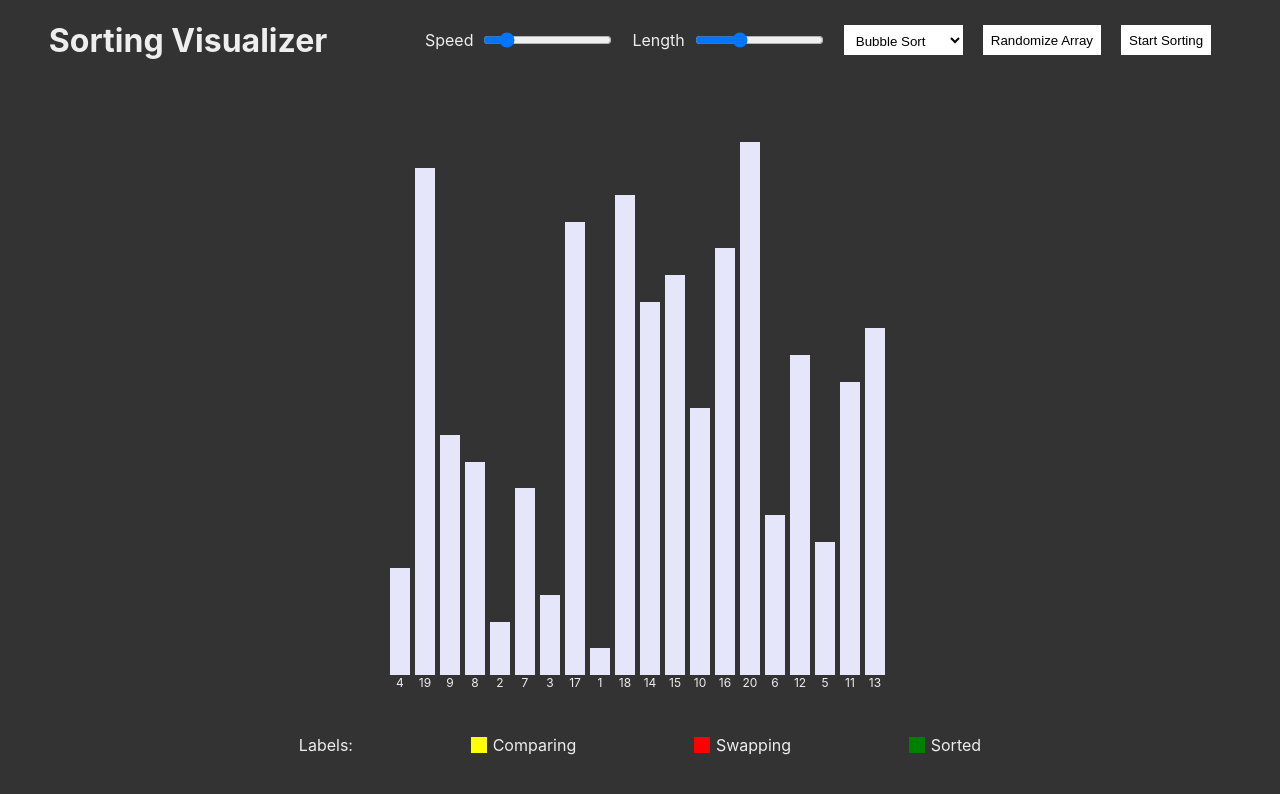
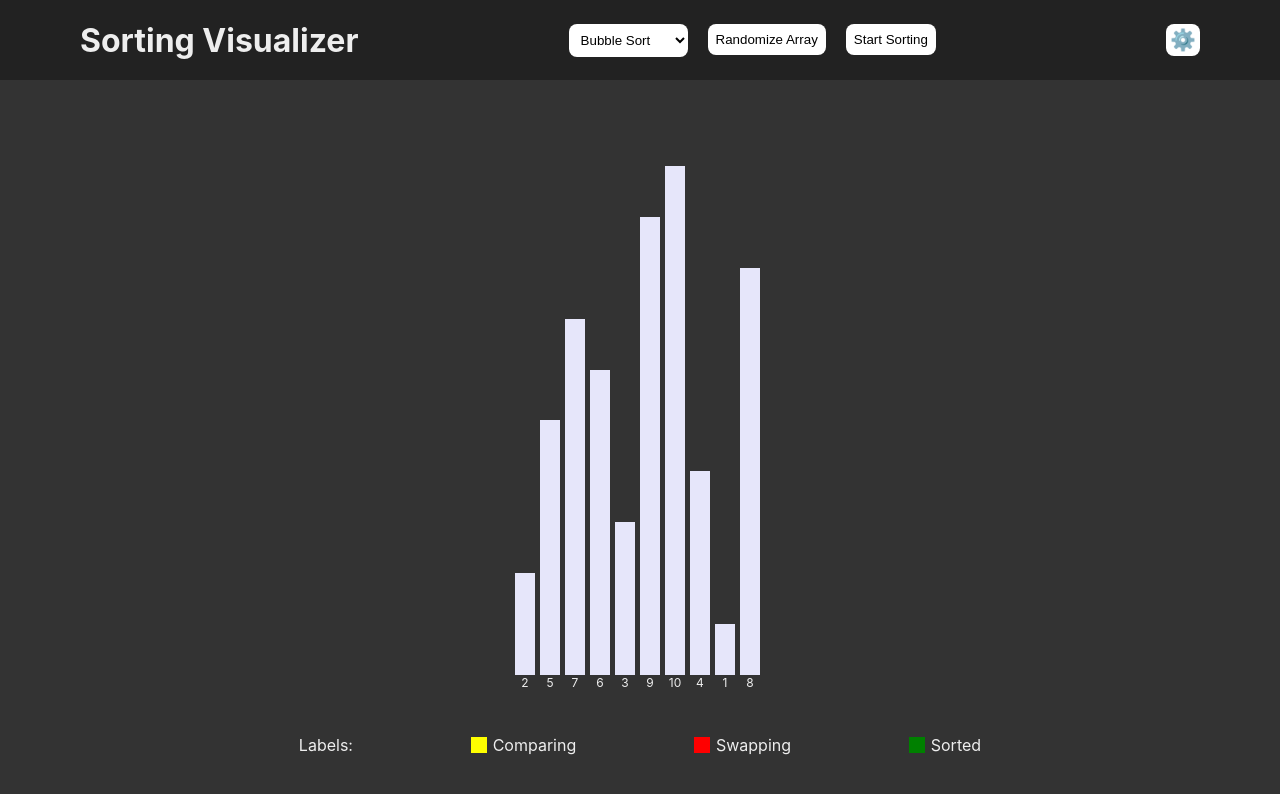
Before and after one commit to PranayBajracharya/Sorting-Visualizer, a React (Create React App) app: page / in a window 1280 px wide. Shown: the top 794 px of the page. Built offline with nearby package versions, Linux system fonts and the light colour scheme.

Commit message:
feat: seperated settings

```diff
--- a/src/App.tsx
+++ b/src/App.tsx
@@ -27,12 +27,12 @@ const randomizedArray = (length: number): number[] => {
 };
 
 function App() {
-    const [algorithm, setAlgorithm] = useState<string>("selectionSort");
+    const [algorithm, setAlgorithm] = useState<string>("bubbleSort");
     const [comparing, setComparing] = useState<Array<number | null>>([]);
     const [swapping, setSwapping] = useState<Array<number | null>>([]);
     const [sortedIndex, setSortedIndex] = useState<number[]>([]);
-    const [speed, setSpeed] = useState<number>(15);
-    const [length, setLength] = useState<number>(20);
+    const [speed, setSpeed] = useState<number>(10);
+    const [length, setLength] = useState<number>(10);
     const [isSorting, setIsSorting] = useState<boolean>(false);
     const [sortingArray, setSortingArray] = useState<number[]>(
         randomizedArray(length)
@@ -76,7 +76,7 @@ function App() {
                 if (i === order.length - 1) {
                     setIsSorting(false);
                 }
-            }, i * (1000 / speed));
+            }, i * (5000 / speed));
         }
     };
 
--- a/src/components/Header/Header.module.css
+++ b/src/components/Header/Header.module.css
@@ -1,37 +1,61 @@
 .header {
     display: flex;
-    justify-content: space-around;
+    justify-content: space-between;
     align-items: center;
     width: 100%;
     height: 10vh;
+    background-color: #222;
+    position: relative;
 }
 
-.settings {
+.header h1 {
+    margin-left: 5rem;
+}
+
+.nav {
     display: flex;
 }
 
-.settings > * {
+.nav > * {
     margin-right: 20px;
-}
-
-.slider {
-    display: flex;
-    align-items: center;
-}
-
-.slider label {
-    margin-right: 10px;
 }
 
 button,
 select {
-    height: 30px;
+    height: 100%;
     padding: 8px;
     background-color: white;
     border: none;
+    border-radius: 8px;
 }
 
 button:hover,
 select:hover {
     background-color: #eee;
 }
+
+.settings {
+    margin-right: 5rem;
+}
+
+.settings > button {
+    font-size: 1.3rem;
+    padding: 4px;
+}
+
+.settings > div {
+    background-color: #222;
+    position: absolute;
+    top: 100%;
+    right: 0;
+}
+
+.slider {
+    display: flex;
+    align-items: center;
+    padding: 8px;
+}
+
+.slider label {
+    margin-right: 10px;
+}
--- a/src/components/Header/Header.tsx
+++ b/src/components/Header/Header.tsx
@@ -1,4 +1,4 @@
-import React from "react";
+import { useState } from "react";
 import classes from "./Header.module.css";
 
 const Header: React.FC<{
@@ -12,6 +12,8 @@ const Header: React.FC<{
     isSorting: boolean;
     reset: () => void;
 }> = (props) => {
+    const [settings, setSettings] = useState<boolean>(false);
+
     const {
         setStart,
         randomize,
@@ -35,12 +37,32 @@ const Header: React.FC<{
 
     const algorithmHandler = (event: any) => {
         setAlgorithm(event.target.value);
-    }
+    };
 
     return (
         <header className={classes.header}>
             <h1>Sorting Visualizer</h1>
+            <div className={classes.nav}>
+                <div>
+                    <select onChange={algorithmHandler} disabled={isSorting}>
+                        <option value="bubbleSort">Bubble Sort</option>
+                        <option value="insertionSort">Insertion Sort</option>
+                        <option value="selectionSort">Selection Sort</option>
+                        <option value="mergeSort">Merge Sort</option>
+                        <option value="quickSort">Quick Sort</option>
+                    </select>
+                </div>
+                <button onClick={randomize} disabled={isSorting}>
+                    Randomize Array
+                </button>
+                <button onClick={setStart} disabled={isSorting}>
+                    Start Sorting
+                </button>
+            </div>
             <div className={classes.settings}>
+                <button onClick={() => setSettings((prevState) => !prevState)}>⚙️</button>
+                {settings && (
+                    <div>
                         <div className={classes.slider}>
                             <label htmlFor="speed">Speed</label>
                             <input
@@ -65,21 +87,8 @@ const Header: React.FC<{
                                 disabled={isSorting}
                             />
                         </div>
-                <div>
-                    <select onChange={algorithmHandler} disabled={isSorting}>
-                        <option value="bubbleSort">Bubble Sort</option>
-                        <option value="insertionSort">Insertion Sort</option>
-                        <option value="selectionSort">Selection Sort</option>
-                        <option value="mergeSort">Merge Sort</option>
-                        <option value="quickSort">Quick Sort</option>
-                    </select>
                     </div>
-                <button onClick={randomize} disabled={isSorting}>
-                    Randomize Array
-                </button>
-                <button onClick={setStart} disabled={isSorting}>
-                    Start Sorting
-                </button>
+                )}
             </div>
         </header>
     );
```
Lines whose indentation alone changed are shown as unchanged.
